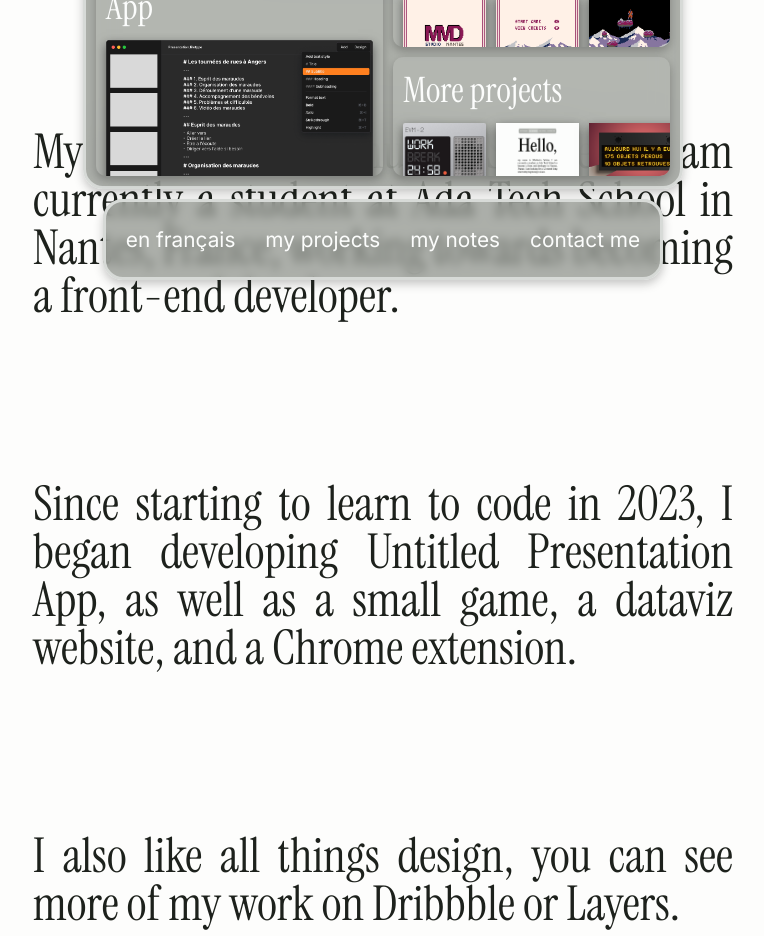
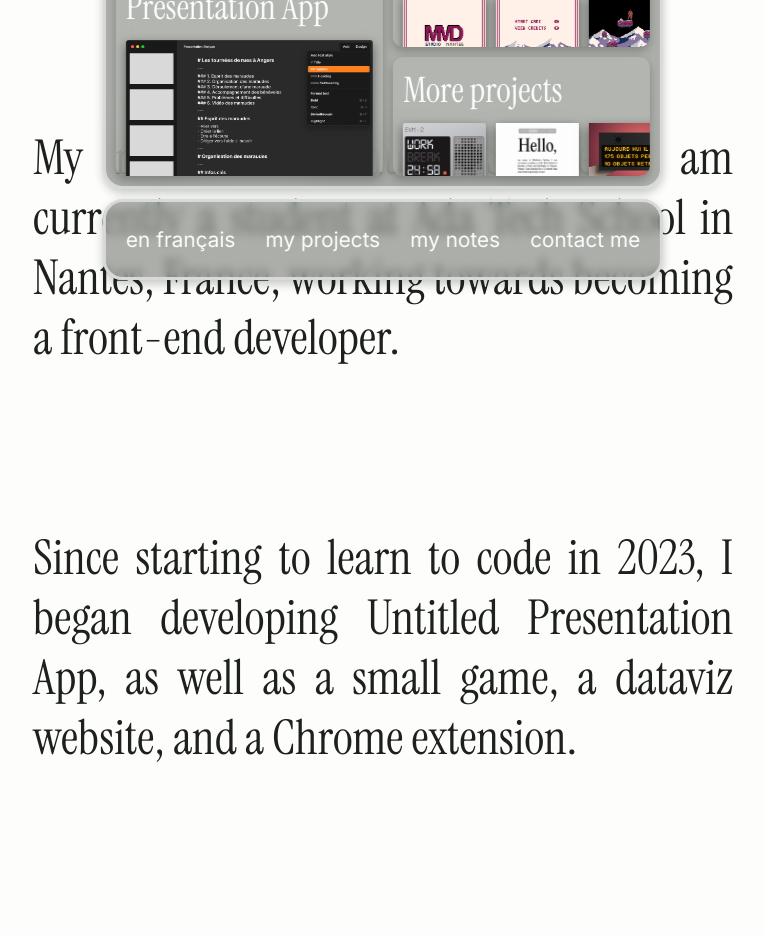
Before and after one commit to lemathurin/portfolio, a Next.js app: page /en in a window 1280 px wide. Shown: the part 480-1416 px from the top of the page, without its empty margins (257-1021 px from the left). Built offline with nearby package versions, Linux system fonts and the light colour scheme.

Commit message:
Fixed the navbar dropup being too wide

```diff
--- a/src/app/[locale]/components/Navbar.css
+++ b/src/app/[locale]/components/Navbar.css
@@ -11,6 +11,7 @@
     align-items: center;
     gap: 0.625rem;
     /* background: palegreen; */
+    max-width: min-content;
 }
 
 .menu-button-container {
--- a/src/app/[locale]/page.js
+++ b/src/app/[locale]/page.js
@@ -10,13 +10,19 @@ export default function Home() {
         {t("greeting")}
       </h1>
       <div className="max-w-[700px] flex-col justify-start items-start inline-flex">
-        <p className="text-justify text-lightMode-text text-5xl">{t("p-1")}</p>
+        <p className="leading-tight text-justify text-lightMode-text text-5xl">
+          {t("p-1")}
+        </p>
       </div>
       <div className="max-w-[700px] flex-col justify-start items-start inline-flex">
-        <p className="text-justify text-lightMode-text text-5xl">{t("p-2")}</p>
+        <p className="leading-tight text-justify text-lightMode-text text-5xl">
+          {t("p-2")}
+        </p>
       </div>
       <div className="max-w-[700px] flex-col justify-start items-start inline-flex">
-        <p className="text-justify text-lightMode-text text-5xl">{t("p-3")}</p>
+        <p className="leading-tight text-justify text-lightMode-text text-5xl">
+          {t("p-3")}
+        </p>
       </div>
     </div>
   );
```
